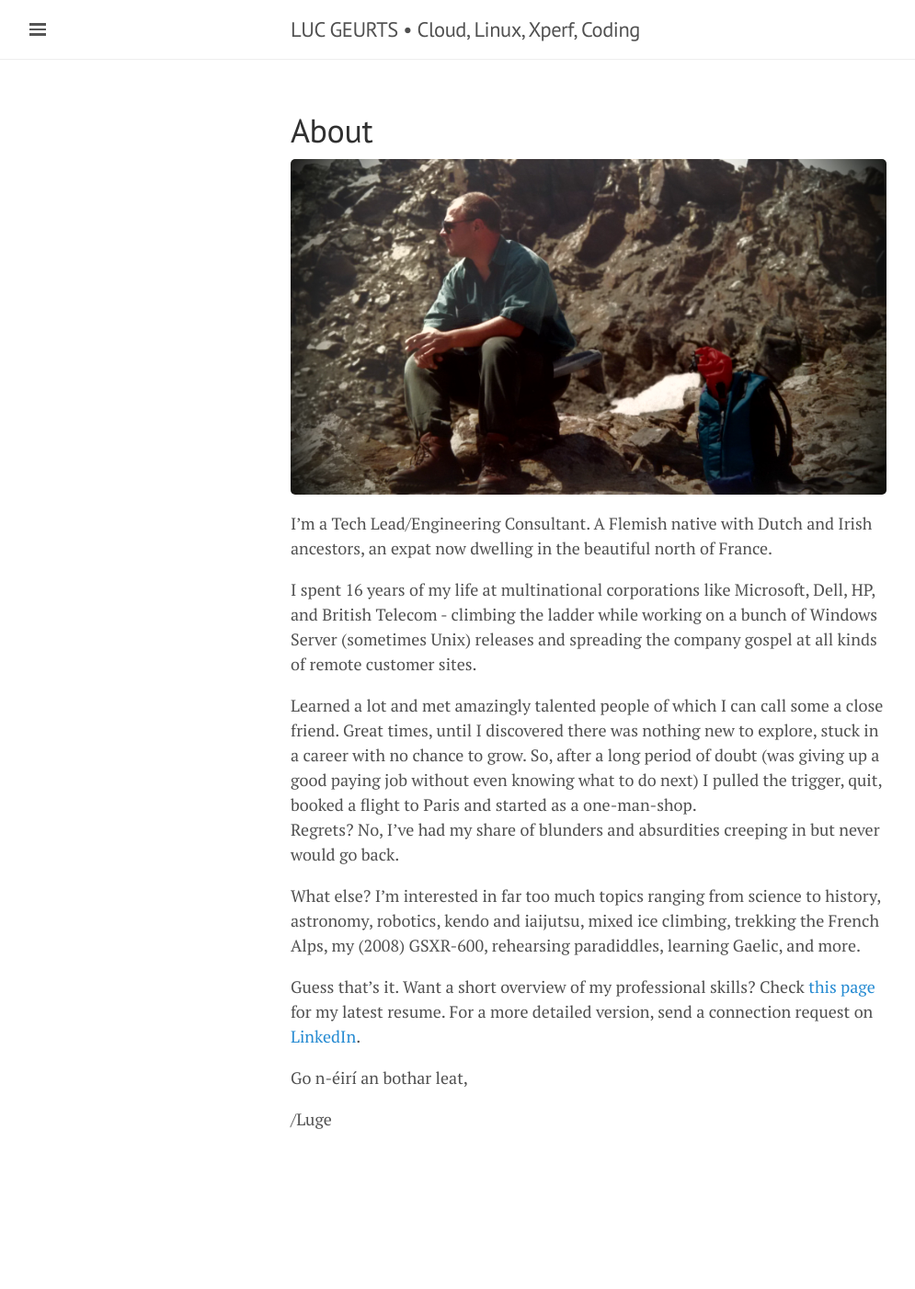
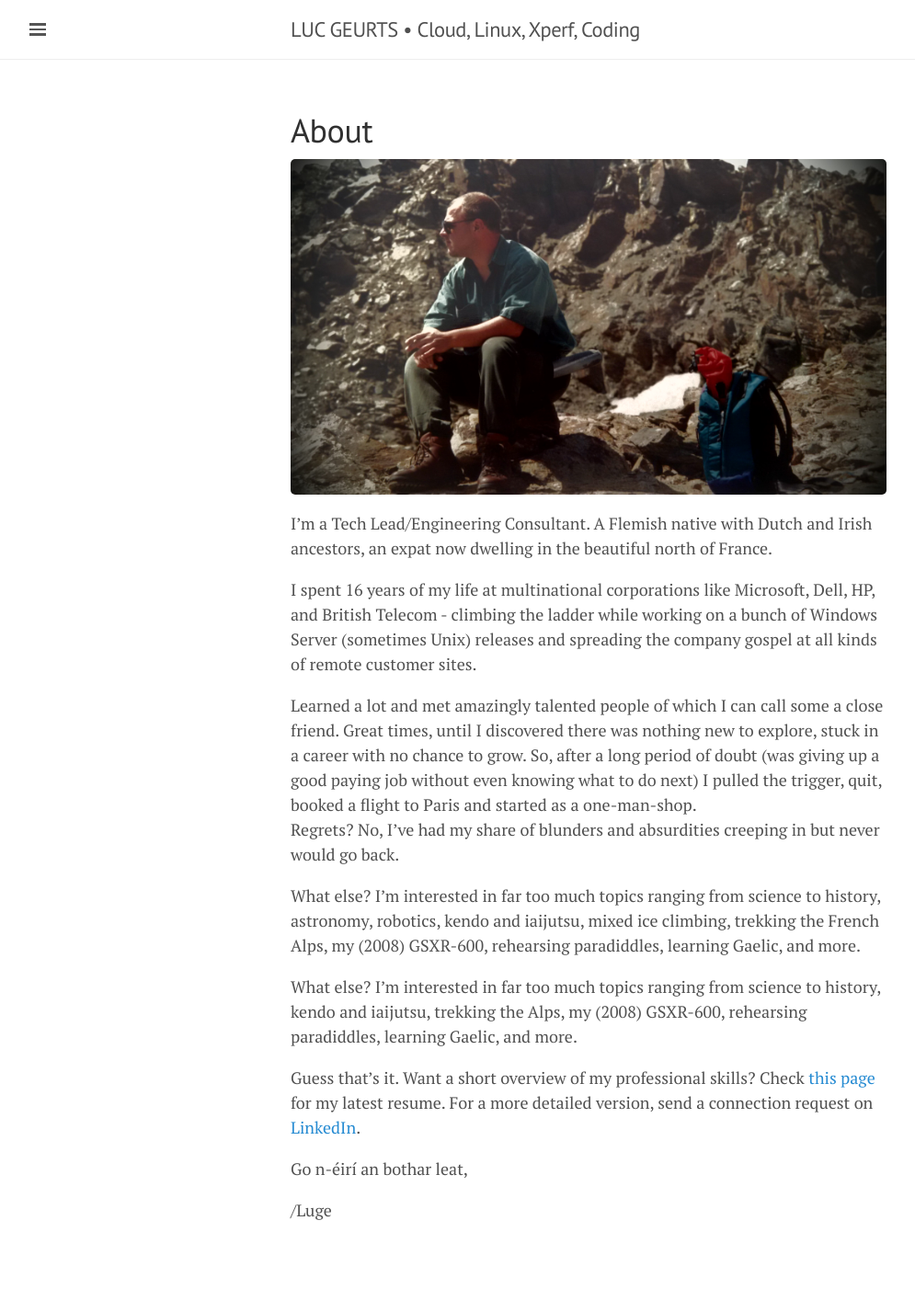
Before and after one commit to lgeurts/lgeurts.github.io, a Jekyll site: the page built from about.md, in a window 1280 px wide. Shown: the whole page at 92% size, without its empty margins (0-995 px from the left). Built offline with Jekyll 4.4.1, drawn with Linux system fonts in a browser that asks for light colours; nearby versions of some CDN libraries; before the commit the page ends 1303 px from its top, so only the background shows below that.

Commit message:
Update about.md

```diff
--- a/about.md
+++ b/about.md
@@ -13,6 +13,8 @@
 
 What else? I’m interested in far too much topics ranging from science to history, astronomy, robotics, kendo and iaijutsu, mixed ice climbing, trekking the French Alps, my (2008) GSXR-600, rehearsing paradiddles, learning Gaelic, and more.
 
+What else? I’m interested in far too much topics ranging from science to history, kendo and iaijutsu, trekking the Alps, my (2008) GSXR-600, rehearsing paradiddles, learning Gaelic, and more.
+
 Guess that's it. Want a short overview of my professional skills? Check [this page](https://github.com/lgeurts/Resume/blob/master/Moderncv%20Resume%20Luc%20Geurts%20%28US%29.pdf) for my latest resume. For a more detailed version, send a connection request on [LinkedIn](https://www.linkedin.com/in/lucgeurts).
 
 Go n-éirí an bothar leat,
```
